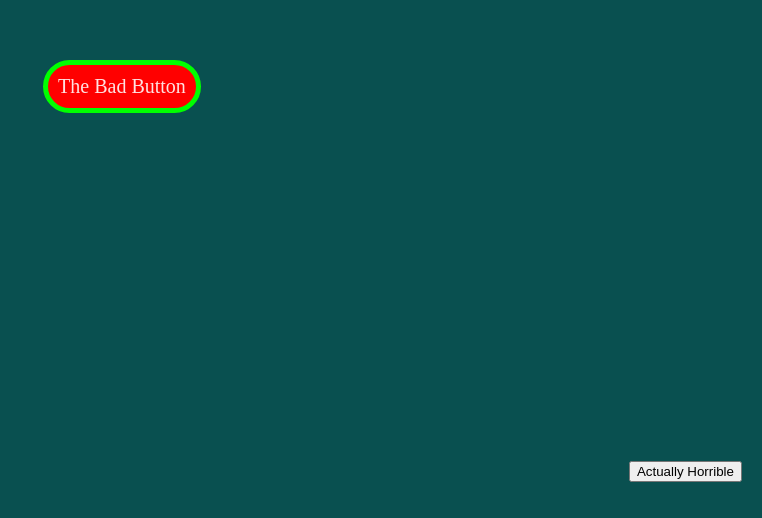
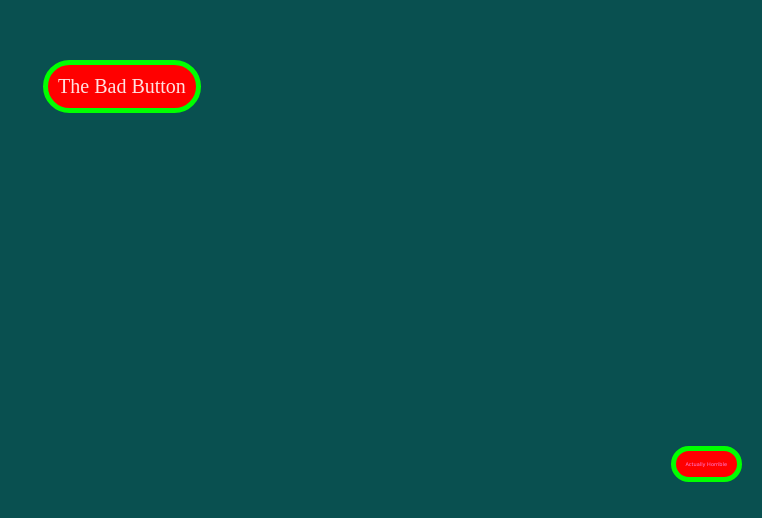
Before and after one commit to TheOmnipotentOwl/TheOmnipotentOwl.github.io, a plain HTML site: page index.html in a window 1280 px wide. Shown: the part 298-816 px from the top of the page, without its empty margins (518-1280 px from the left). Drawn offline with Linux system fonts and the light colour scheme.

Commit message:
Update index.html

```diff
--- a/index.html
+++ b/index.html
@@ -65,6 +65,16 @@
           position: absolute;
           bottom: 20px;
           right: 20px;
+          background-color: rgba(255, 0, 0, 1);
+          color: rgba(255, 128, 225, 1);
+          border-color: rgba(0, 255, 0, 1);
+          border-style: solid;
+          border-width: 5px;
+          border-radius: 30px;
+          padding: 10px;
+          font-size: 5px;
+          font-family: cursive;
+          cursor: crosshair;
         }
     </style>
   </head>
```
